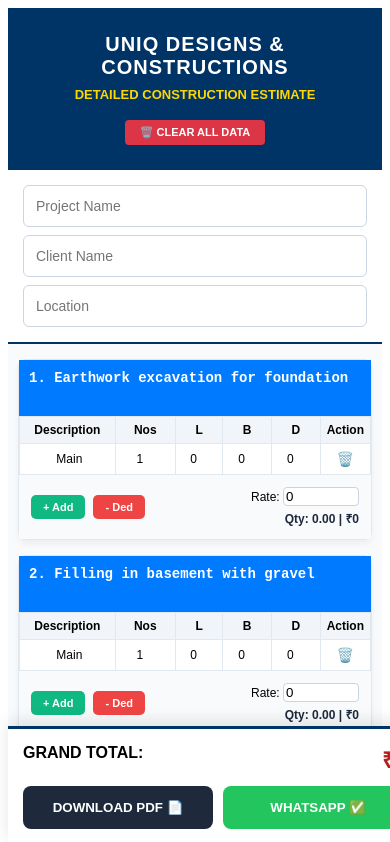
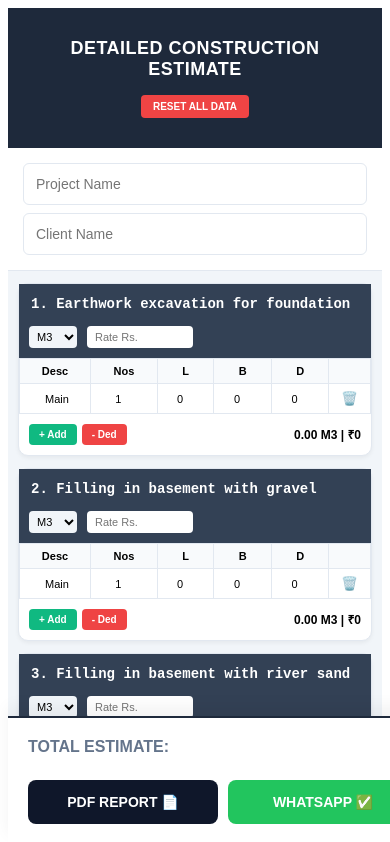
Before and after one commit to Movieeesss/MOBILE-ESTIMATOR, a React (Vite) app: page / in a window 390 px wide. Shown: the top 842 px of the page. Built offline with nearby package versions, Linux system fonts and the light colour scheme.

Commit message:
Update MOBILE ESTIMATOR.tsx

```diff
--- a/src/MOBILE ESTIMATOR.tsx
+++ b/src/MOBILE ESTIMATOR.tsx
@@ -1,5 +1,5 @@
 import React, { useState, useMemo, useEffect } from 'react';
-import jsPDF from 'jspdf';
+import jsPDF from 'jsPDF';
 import autoTable from 'jspdf-autotable';
 
 const INITIAL_TITLES = [
@@ -22,26 +22,26 @@
   "36. Main gate", "37. Electrical - LS", "38. Sanitary - LS"
 ];
 
-export default function UniqMasterEstimator() {
+export default function DetailedConstructionEstimator() {
   const [projectInfo, setProjectInfo] = useState(() => {
-    const saved = localStorage.getItem('uniq_v3_info');
+    const saved = localStorage.getItem('est_v4_info');
     return saved ? JSON.parse(saved) : { name: "", client: "", location: "" };
   });
 
   const [sections, setSections] = useState(() => {
-    const saved = localStorage.getItem('uniq_v3_sections');
+    const saved = localStorage.getItem('est_v4_sections');
     return saved ? JSON.parse(saved) : INITIAL_TITLES.map((title, idx) => ({
       id: idx,
       title: title,
       unit: 'M3',
-      rate: '0',
+      rate: '',
       measurements: [{ id: Date.now() + idx, type: 'Add', label: 'Main', nos: '1', l: '0', b: '0', d: '0' }]
     }));
   });
 
   useEffect(() => {
-    localStorage.setItem('uniq_v3_info', JSON.stringify(projectInfo));
-    localStorage.setItem('uniq_v3_sections', JSON.stringify(sections));
+    localStorage.setItem('est_v4_info', JSON.stringify(projectInfo));
+    localStorage.setItem('est_v4_sections', JSON.stringify(sections));
   }, [projectInfo, sections]);
 
   const computedData = useMemo(() => {
@@ -51,15 +51,16 @@
         const val = (parseFloat(m.nos) || 0) * (parseFloat(m.l) || 0) * (parseFloat(m.b) || 0) * (parseFloat(m.d) || 0);
         return m.type === 'Add' ? acc + val : acc - val;
       }, 0);
-      const amount = totalQty * (parseFloat(sec.rate) || 0);
+      const rateVal = parseFloat(sec.rate) || 0;
+      const amount = totalQty * rateVal;
       grandTotal += amount;
-      return { ...sec, totalQty, amount };
+      return { ...sec, totalQty, amount, rateVal };
     });
     return { processed, grandTotal };
   }, [sections]);
 
-  const updateSectionTitle = (id: number, newTitle: string) => {
-    setSections(sections.map(s => s.id === id ? { ...s, title: newTitle } : s));
+  const updateSection = (id: number, field: string, val: string) => {
+    setSections(sections.map(s => s.id === id ? { ...s, [field]: val } : s));
   };
 
   const addRow = (secId: number, type: 'Add' | 'Ded') => {
@@ -68,8 +69,7 @@
   };
 
   const deleteRow = (secId: number, mId: number) => {
-    setSections(sections.map(s => s.id === secId ?
-      { ...s, measurements: s.measurements.filter(m => m.id !== mId) } : s));
+    setSections(sections.map(s => s.id === secId ? { ...s, measurements: s.measurements.filter(m => m.id !== mId) } : s));
   };
 
   const updateM = (secId: number, mId: number, field: string, val: string) => {
@@ -78,83 +78,66 @@
     } : s));
   };
 
-  const clearAllData = () => {
-    if(window.confirm("Clear all data and reset to original titles?")) {
-      localStorage.clear();
-      window.location.reload();
-    }
-  };
-
   const generatePDF = () => {
     const doc = new jsPDF();
     doc.setFontSize(16);
-    doc.text("UNIQ DESIGNS & CONSTRUCTIONS", 105, 15, { align: 'center' });
-    doc.setFontSize(12);
-    doc.text("DETAILED CONSTRUCTION ESTIMATE", 105, 22, { align: 'center' });
+    doc.text("DETAILED CONSTRUCTION ESTIMATE", 105, 15, { align: 'center' });
 
     doc.setFontSize(10);
-    doc.text(`Project: ${projectInfo.name}`, 14, 35);
-    doc.text(`Client: ${projectInfo.client}`, 14, 40);
-    doc.text(`Location: ${projectInfo.location}`, 14, 45);
+    doc.text(`Project: ${projectInfo.name}`, 14, 25);
+    doc.text(`Client: ${projectInfo.client}`, 14, 30);
+    doc.text(`Location: ${projectInfo.location}`, 14, 35);
 
-    const tableRows = computedData.processed.filter(s => s.amount !== 0).map(s => [
-      s.title, s.unit, s.totalQty.toFixed(2), s.rate, s.amount.toLocaleString()
-    ]);
+    // Only include items where Rate > 0
+    const tableRows = computedData.processed
+      .filter(s => s.rateVal > 0)
+      .map(s => [s.title, s.unit, s.totalQty.toFixed(2), s.rateVal.toLocaleString(), s.amount.toLocaleString()]);
 
     autoTable(doc, {
-      startY: 55,
-      head: [['Description of Work', 'Unit', 'Total Qty', 'Rate', 'Amount (Rs)']],
+      startY: 45,
+      head: [['Description of Work', 'Unit', 'Qty', 'Rate', 'Amount (Rs)']],
       body: tableRows,
       theme: 'grid',
-      headStyles: { fillColor: [0, 51, 102] }
+      headStyles: { fillColor: [30, 41, 59] }
     });
 
-    doc.save(`${projectInfo.name || 'Estimate'}_Report.pdf`);
-  };
-
-  const shareWhatsApp = () => {
-    let msg = `*UNIQ DESIGNS - ESTIMATE*\n*Project:* ${projectInfo.name}\n*Total:* ₹${computedData.grandTotal.toLocaleString()}\n\n`;
-    computedData.processed.filter(s => s.amount !== 0).forEach(s => {
-      msg += `✅ ${s.title}\nQty: ${s.totalQty.toFixed(2)} | Amt: ₹${s.amount.toLocaleString()}\n\n`;
-    });
-    window.open(`https://wa.me/?text=${encodeURIComponent(msg)}`, '_blank');
+    doc.save(`Estimate_${projectInfo.name || 'Report'}.pdf`);
   };
 
   return (
-    <div style={{ maxWidth: '600px', margin: '0 auto', background: '#f8fafc', minHeight: '100vh', paddingBottom: '180px', fontFamily: 'Arial' }}>
+    <div style={{ maxWidth: '600px', margin: '0 auto', background: '#f1f5f9', minHeight: '100vh', paddingBottom: '180px', fontFamily: 'Arial' }}>
 
-      {/* PROFESSIONAL HEADER */}
-      <div style={{ background: '#003366', color: 'white', padding: '25px 15px', textAlign: 'center' }}>
-        <h2 style={{ margin: 0, fontSize: '20px', letterSpacing: '1px' }}>UNIQ DESIGNS & CONSTRUCTIONS</h2>
-        <p style={{ margin: '8px 0', fontSize: '13px', fontWeight: 'bold', color: '#ffd700' }}>DETAILED CONSTRUCTION ESTIMATE</p>
-        <button onClick={clearAllData} style={{ marginTop: '10px', background: '#dc3545', color: 'white', border: 'none', padding: '6px 15px', borderRadius: '4px', fontSize: '11px', fontWeight: 'bold', cursor: 'pointer' }}>
-          🗑️ CLEAR ALL DATA
+      {/* HEADER */}
+      <div style={{ background: '#1e293b', color: 'white', padding: '30px 15px', textAlign: 'center' }}>
+        <h2 style={{ margin: 0, fontSize: '18px', letterSpacing: '0.5px', fontWeight: 'bold' }}>DETAILED CONSTRUCTION ESTIMATE</h2>
+        <button onClick={() => { if(window.confirm("Reset all?")) { localStorage.clear(); window.location.reload(); }}} style={resetBtnStyle}>
+          RESET ALL DATA
         </button>
       </div>
 
-      {/* PROJECT INFO */}
-      <div style={{ background: '#fff', padding: '15px', borderBottom: '2px solid #003366', display: 'grid', gap: '8px' }}>
+      {/* INFO SECTION */}
+      <div style={{ background: '#fff', padding: '15px', borderBottom: '1px solid #e2e8f0', display: 'grid', gap: '8px' }}>
         <input placeholder="Project Name" value={projectInfo.name} style={headerInput} onChange={e => setProjectInfo({...projectInfo, name: e.target.value})} />
         <input placeholder="Client Name" value={projectInfo.client} style={headerInput} onChange={e => setProjectInfo({...projectInfo, client: e.target.value})} />
-        <input placeholder="Location" value={projectInfo.location} style={headerInput} onChange={e => setProjectInfo({...projectInfo, location: e.target.value})} />
       </div>
 
-      {/* EDITABLE 38 CONTENTS */}
+      {/* ITEMS */}
       {computedData.processed.map((sec) => (
-        <div key={sec.id} style={{ background: '#fff', margin: '15px 10px', borderRadius: '8px', boxShadow: '0 4px 6px rgba(0,0,0,0.05)', border: '1px solid #e2e8f0' }}>
-          <div style={{ background: '#007bff', padding: '8px' }}>
-            <textarea
-              value={sec.title}
-              onChange={(e) => updateSectionTitle(sec.id, e.target.value)}
-              style={{ width: '100%', background: 'transparent', border: 'none', color: 'white', fontWeight: 'bold', fontSize: '14px', resize: 'none' }}
-              rows={2}
-            />
+        <div key={sec.id} style={{ background: '#fff', margin: '12px 10px', borderRadius: '10px', boxShadow: '0 2px 4px rgba(0,0,0,0.05)', border: '1px solid #e2e8f0' }}>
+          <div style={{ background: '#334155', padding: '10px' }}>
+            <textarea value={sec.title} onChange={(e) => updateSection(sec.id, 'title', e.target.value)} style={titleTextarea} rows={1} />
+            <div style={{ display: 'flex', gap: '10px', marginTop: '8px' }}>
+              <select value={sec.unit} onChange={(e) => updateSection(sec.id, 'unit', e.target.value)} style={unitSelect}>
+                <option>M3</option><option>M2</option><option>Nos</option><option>Rft</option>
+              </select>
+              <input placeholder="Rate Rs." type="number" value={sec.rate} onChange={(e) => updateSection(sec.id, 'rate', e.target.value)} style={rateInput} />
+            </div>
           </div>
 
-          <table style={{ width: '100%', borderCollapse: 'collapse', fontSize: '12px' }}>
-            <thead style={{ background: '#f1f5f9' }}>
+          <table style={{ width: '100%', borderCollapse: 'collapse', fontSize: '11px' }}>
+            <thead style={{ background: '#f8fafc' }}>
               <tr>
-                <th style={tdStyle}>Description</th><th style={tdStyle}>Nos</th><th style={tdStyle}>L</th><th style={tdStyle}>B</th><th style={tdStyle}>D</th><th style={tdStyle}>Action</th>
+                <th style={tdStyle}>Desc</th><th style={tdStyle}>Nos</th><th style={tdStyle}>L</th><th style={tdStyle}>B</th><th style={tdStyle}>D</th><th style={tdStyle}></th>
               </tr>
             </thead>
             <tbody>
@@ -165,43 +148,50 @@
                   <td style={tdStyle}><input type="number" value={m.l} onChange={e => updateM(sec.id, m.id, 'l', e.target.value)} style={cellInput} /></td>
                   <td style={tdStyle}><input type="number" value={m.b} onChange={e => updateM(sec.id, m.id, 'b', e.target.value)} style={cellInput} /></td>
                   <td style={tdStyle}><input type="number" value={m.d} onChange={e => updateM(sec.id, m.id, 'd', e.target.value)} style={cellInput} /></td>
-                  <td style={tdStyle}>
-                    <button onClick={() => deleteRow(sec.id, m.id)} style={{ border: 'none', background: 'none', color: '#ef4444', fontSize: '14px' }}>🗑️</button>
-                  </td>
+                  <td style={tdStyle}><button onClick={() => deleteRow(sec.id, m.id)} style={{ border: 'none', background: 'none' }}>🗑️</button></td>
                 </tr>
               ))}
             </tbody>
           </table>
 
-          <div style={{ padding: '12px', background: '#f8fafc', display: 'flex', justifyContent: 'space-between', alignItems: 'center' }}>
-            <div style={{ display: 'flex', gap: '8px' }}>
-              <button onClick={() => addRow(sec.id, 'Add')} style={btnAction}>+ Add</button>
-              <button onClick={() => addRow(sec.id, 'Ded')} style={{ ...btnAction, background: '#ef4444' }}>- Ded</button>
+          <div style={{ padding: '10px', display: 'flex', justifyContent: 'space-between', alignItems: 'center' }}>
+            <div style={{ display: 'flex', gap: '5px' }}>
+              <button onClick={() => addRow(sec.id, 'Add')} style={btnSml}>+ Add</button>
+              <button onClick={() => addRow(sec.id, 'Ded')} style={{ ...btnSml, background: '#ef4444' }}>- Ded</button>
             </div>
-            <div style={{ textAlign: 'right', fontSize: '12px' }}>
-              Rate: <input type="number" value={sec.rate} onChange={e => setSections(sections.map(s => s.id === sec.id ? {...s, rate: e.target.value} : s))} style={{ width: '70px', border: '1px solid #cbd5e1', borderRadius: '4px' }} />
-              <div style={{ fontWeight: 'bold', marginTop: '4px', color: '#1e293b' }}>Qty: {sec.totalQty.toFixed(2)} | ₹{sec.amount.toLocaleString()}</div>
+            <div style={{ textAlign: 'right', fontSize: '12px', fontWeight: 'bold' }}>
+               {sec.totalQty.toFixed(2)} {sec.unit} | ₹{sec.amount.toLocaleString()}
             </div>
           </div>
         </div>
       ))}
 
-      {/* STICKY ACTION FOOTER */}
-      <div style={{ position: 'fixed', bottom: 0, width: '100%', maxWidth: '600px', background: 'white', padding: '15px', borderTop: '3px solid #003366', boxShadow: '0 -5px 15px rgba(0,0,0,0.1)' }}>
-        <div style={{ display: 'flex', justifyContent: 'space-between', marginBottom: '12px' }}>
-          <span style={{ fontWeight: 'bold' }}>GRAND TOTAL:</span>
-          <span style={{ fontWeight: 'bold', color: '#b91c1c', fontSize: '22px' }}>₹ {computedData.grandTotal.toLocaleString()}</span>
+      {/* FOOTER */}
+      <div style={footerStyle}>
+        <div style={{ display: 'flex', justifyContent: 'space-between', marginBottom: '15px' }}>
+          <span style={{ fontWeight: 'bold', color: '#64748b' }}>TOTAL ESTIMATE:</span>
+          <span style={{ fontWeight: 'bold', color: '#0f172a', fontSize: '20px' }}>₹ {computedData.grandTotal.toLocaleString()}</span>
         </div>
         <div style={{ display: 'grid', gridTemplateColumns: '1fr 1fr', gap: '10px' }}>
-          <button onClick={generatePDF} style={{ padding: '14px', background: '#1e293b', color: 'white', border: 'none', borderRadius: '8px', fontWeight: 'bold' }}>DOWNLOAD PDF 📄</button>
-          <button onClick={shareWhatsApp} style={{ padding: '14px', background: '#22c55e', color: 'white', border: 'none', borderRadius: '8px', fontWeight: 'bold' }}>WHATSAPP ✅</button>
+          <button onClick={generatePDF} style={mainBtn}>PDF REPORT 📄</button>
+          <button onClick={() => {
+            let msg = `*DETAILED ESTIMATE*\n*Project:* ${projectInfo.name}\n*Total:* ₹${computedData.grandTotal.toLocaleString()}\n\n`;
+            computedData.processed.filter(s => s.rateVal > 0).forEach(s => msg += `✅ ${s.title}: ₹${s.amount.toLocaleString()}\n`);
+            window.open(`https://wa.me/?text=${encodeURIComponent(msg)}`, '_blank');
+          }} style={{ ...mainBtn, background: '#22c55e' }}>WHATSAPP ✅</button>
         </div>
       </div>
     </div>
   );
 }
 
-const tdStyle: React.CSSProperties = { border: '1px solid #e2e8f0', padding: '6px', textAlign: 'center' };
-const cellInput: React.CSSProperties = { width: '100%', border: 'none', textAlign: 'center', fontSize: '12px', background: 'transparent', outline: 'none' };
-const headerInput: React.CSSProperties = { padding: '12px', border: '1px solid #cbd5e1', borderRadius: '6px', fontSize: '14px' };
-const btnAction: React.CSSProperties = { padding: '6px 12px', background: '#10b981', color: 'white', border: 'none', borderRadius: '5px', fontSize: '11px', fontWeight: 'bold', cursor: 'pointer' };
+const tdStyle = { border: '1px solid #e2e8f0', padding: '6px', textAlign: 'center' as const };
+const cellInput = { width: '100%', border: 'none', textAlign: 'center' as const, fontSize: '11px', background: 'transparent' };
+const headerInput = { padding: '12px', border: '1px solid #e2e8f0', borderRadius: '6px', fontSize: '14px' };
+const titleTextarea = { width: '100%', background: 'transparent', border: 'none', color: 'white', fontWeight: 'bold' as const, fontSize: '14px', resize: 'none' as const };
+const unitSelect = { padding: '4px', borderRadius: '4px', border: 'none', fontSize: '11px', background: '#f1f5f9' };
+const rateInput = { padding: '4px 8px', borderRadius: '4px', border: 'none', fontSize: '11px', width: '90px' };
+const btnSml = { padding: '5px 10px', background: '#10b981', color: 'white', border: 'none', borderRadius: '4px', fontSize: '10px', fontWeight: 'bold' as const };
+const footerStyle = { position: 'fixed' as const, bottom: 0, width: '100%', maxWidth: '600px', background: 'white', padding: '20px', borderTop: '2px solid #1e293b', boxShadow: '0 -10px 15px rgba(0,0,0,0.05)' };
+const mainBtn = { padding: '14px', background: '#0f172a', color: 'white', border: 'none', borderRadius: '8px', fontWeight: 'bold' as const, fontSize: '14px' };
+const resetBtnStyle = { marginTop: '15px', background: '#ef4444', color: 'white', border: 'none', padding: '6px 12px', borderRadius: '4px', fontSize: '10px', fontWeight: 'bold' as const };
```
